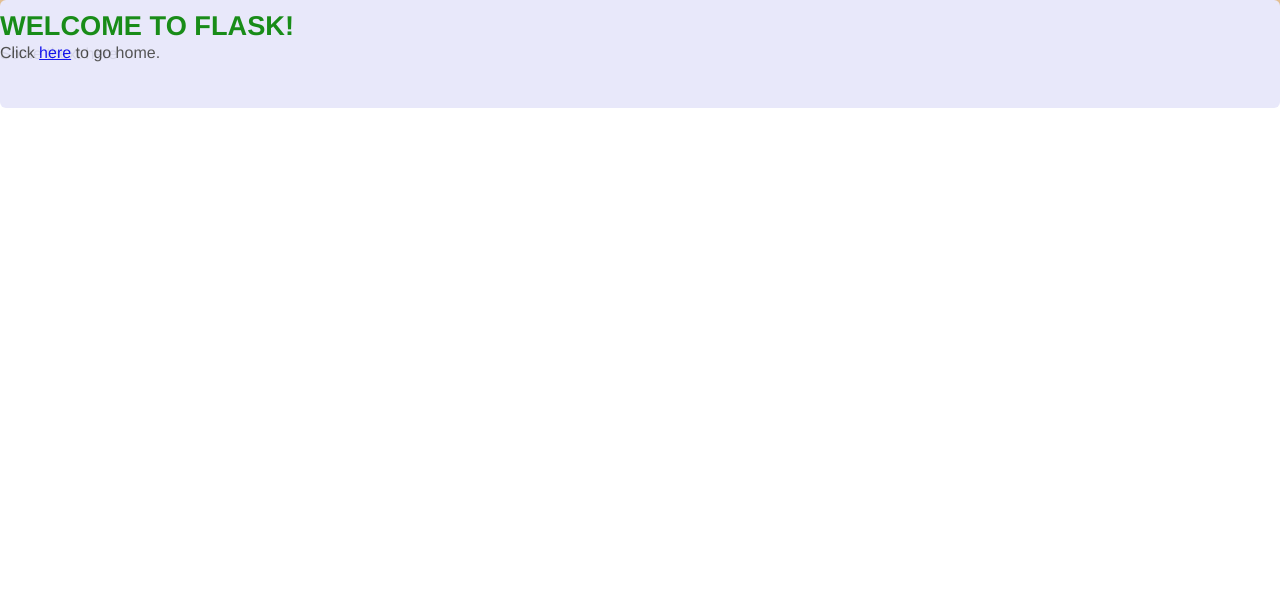
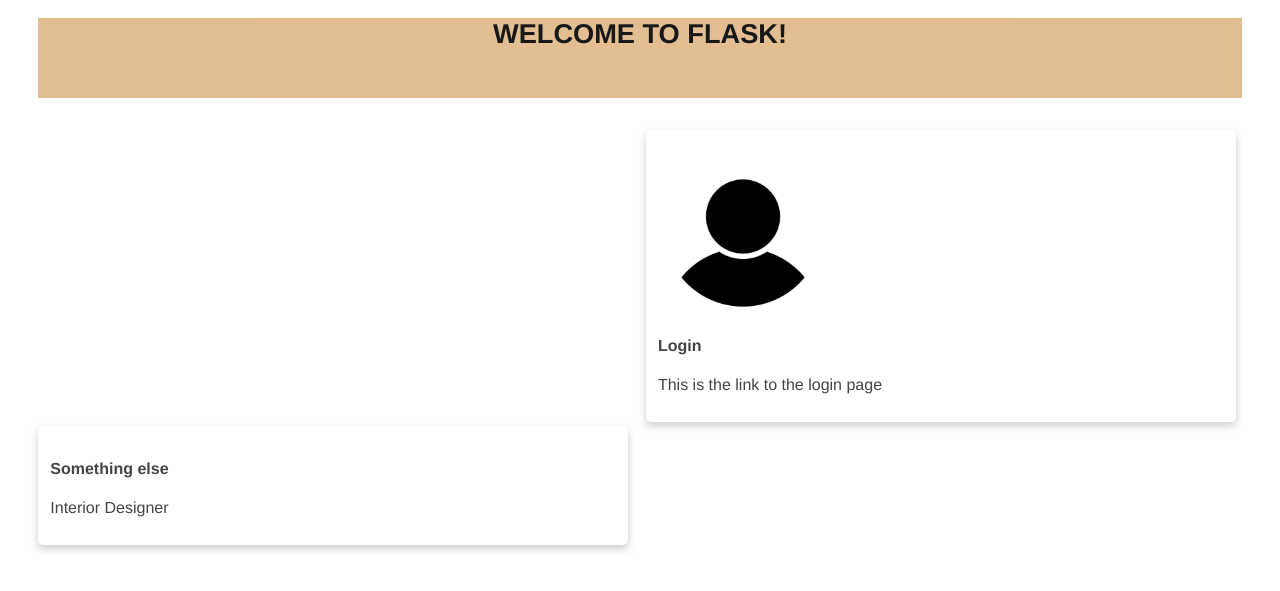
Before and after one commit to NaPiZip/Online-course-notes, a Flask app: page /welcome in a window 1280 px wide. Shown: the top 591 px of the page. Run offline with Flask 2, Linux system fonts and the light colour scheme.

Commit message:
PLayed with CSS and changed the landing page a bit.

```diff
--- a/Designing_RESTful_APIs/Exercices/L5/static/css/main.css
+++ b/Designing_RESTful_APIs/Exercices/L5/static/css/main.css
@@ -1,8 +1,9 @@
 body {
-  margin: 0;
-  padding: 0;
+  padding-left: 3%;
+  padding-right: 3%;
   font-family: "Helvetica Neue", Helvetica, Arial, sans-serif;
   color: #444;
+  margin:auto;
 }
 /*
  * Formatting the header area
@@ -10,70 +11,55 @@
 
 header {
   background-color: #DFB887;
-  height: 35px;
+  height: 5em;
   width: 100%;
   opacity: .9;
-  margin-bottom: 10px;
-
+  margin-bottom: 2em;
 }
 header h1.logo {
-  margin: 0;
   font-size: 1.7em;
-  color: green;
+  color: black;
   text-transform: uppercase;
   text-align: center;
-  float: left;
 }
 header h1.logo:hover {
   color: #fff;
   text-decoration: none;
 }
 /*
- * Centering the body content
+ * Formating random stuff
  */
-.container {
-  width: 1200px;
-  margin: 0 auto;
+ a
+ {
+   text-decoration: none;
+   color: inherit;
+ }
+
+.grid-container {
+   display: grid;
+   grid-template-columns: repeat(2, 1fr);
+   grid-gap: 1%;
+   margin: inherit;
+ }
+ .card {
+  box-shadow: 0 4px 8px 0 rgba(0,0,0,0.2);
+  transition: 0.3s;
+  width: 95%;
+  border-radius: 5px;
+  padding:2%;
 }
-div.home {
-  padding: 10px 10px 30px 0;
-  background-color: #E6E6FA;
-  -webkit-border-radius: 6px;
-     -moz-border-radius: 6px;
-          border-radius: 6px;
+.card:hover {
+  box-shadow: 0 8px 16px 0 rgba(0,0,0,0.4);
 }
-div.about {
-  padding: 10px 0 30px 0;
-  background-color: #E6E6FA;
-  -webkit-border-radius: 6px;
-     -moz-border-radius: 6px;
-          border-radius: 6px;
+.tile
+{
+ box-shadow: 0 4px 8px 0 rgba(0,0,0,0.2);
+ transition: 0.3s;
+ width: 95%;
+ border-radius: 5px;
+ padding:2%;
 }
-h2 {
-  font-size: 3em;
-  margin-top: 40px;
-  text-align: center;
-  letter-spacing: -2px;
+.tile:hover {
+  box-shadow: 0 8px 16px 0 rgba(0,0,0,0.4);
+  background-color: black;
 }
-h3 {
-  font-size: 1.7em;
-  font-weight: 100;
-  margin-top: 30px;
-  text-align: center;
-  letter-spacing: -1px;
-  color: #999;
-}
-.menu {
-  float: right;
-  margin-top: 8px;
-}
-.menu li {
-  display: inline;
-}
-.menu li + li {
-  margin-left: 35px;
-}
-.menu li a {
-  color: #444;
-  text-decoration: none;
-}
--- a/Designing_RESTful_APIs/Exercices/L5/templates/welcome.html
+++ b/Designing_RESTful_APIs/Exercices/L5/templates/welcome.html
@@ -1,20 +1,34 @@
 <!DOCTYPE html>
 <html>
   <head>
+    <meta name="viewport" content="width=device-width, initial-scale=1">
     <title>Flask Intro</title>
     <link rel="stylesheet" type = "text/css" href="{{url_for('static',filename='css/main.css')}}">
   </head>
 
   <header>
+    <h1 class="logo">Welcome to Flask!</h1>
 
-    <div class="home">
-      <h1 class="logo">Welcome to Flask!</h1>
-      <br>
-      <p>Click <a href="/">here</a> to go home.</p>
-
-    </div>
   </header>
   <body>
-    <div>Some thext here</div>
+
+    <div class="grid-container">
+      <a href="/login">
+      <div class="card">
+        <img src="/static/images/login.png" alt="Avatar" style="width:30%">
+        <div class="container">
+          <h4><b>Login</b></h4>
+          <p>This is the link to the login page</p>
+        </div>
+        </a>
+      </div>
+      <a href="/">
+      <div class="tile" >
+
+        <h4><b>Something else</b></h4>
+        <p>Interior Designer</p>
+      </div></a>
+    </div>
+
   </body>
 </html>
```
Also changed, not shown: Designing_RESTful_APIs/Exercices/L5/static/images/login.jpg (added), Designing_RESTful_APIs/Exercices/L5/static/images/login.png (added).
